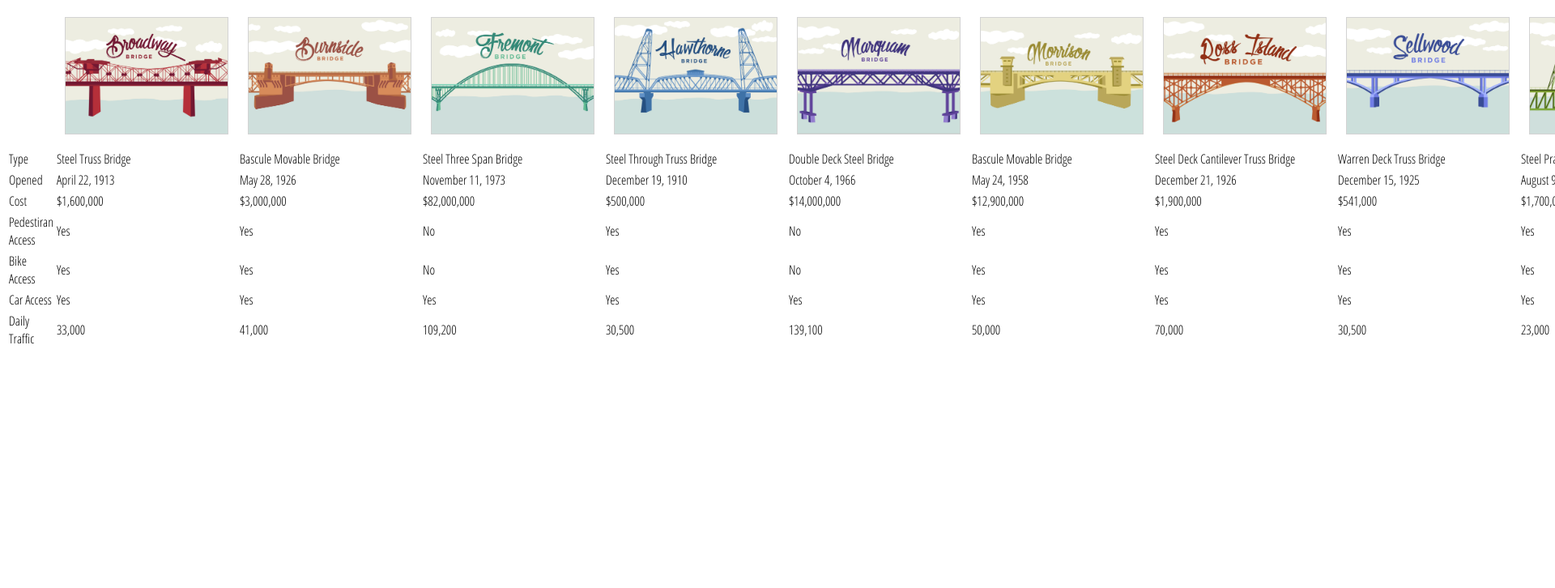
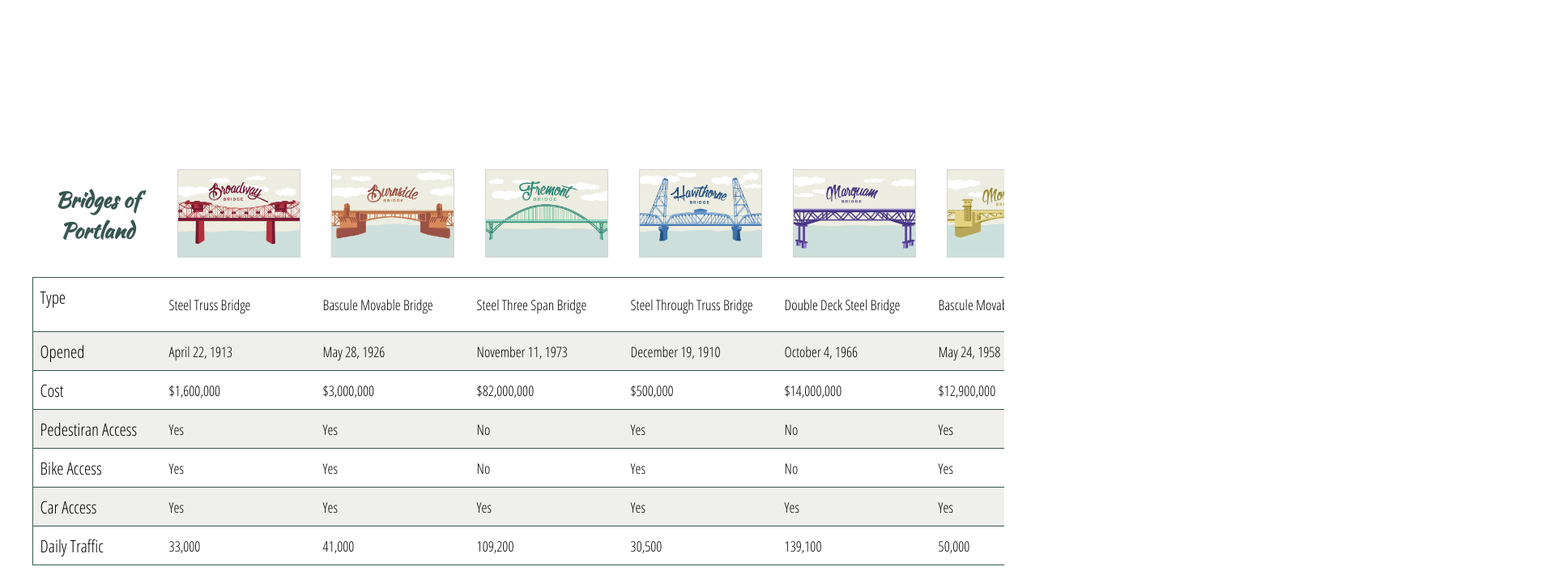
Before and after one commit to ericanafziger/portland-bridges, a plain HTML site: page index.html in a window 1280 px wide. Shown: the top 726 px of the page at 81% size, 1920 px wide, since content can reach past the window. Drawn offline with Linux system fonts and the light colour scheme.

Commit message:
add wrapper and change h1 styling as well as scrolling functionality

```diff
--- a/css/styles.css
+++ b/css/styles.css
@@ -1,9 +1,46 @@
 img {
-  width: 200px;
+  width: 150px;
   margin: 10px;
   border: 1px solid lightgrey;
+}
+#wrapper {
+  margin: 0 auto;
+  width: 95%;
+ overflow: auto;
+ margin-top: 15%;
 }
 
 table {
   font-family: 'Open Sans Condensed', sans-serif;
+  border-spacing: 0.5rem;
+  border-collapse: collapse;
+  text-align: left;
+  margin: 0 auto;
+  font-size: 1.1em;
 }
+
+h1 {
+  font-family: 'Kaushan Script', cursive;
+  color: #38564F;
+  font-size: 26px;
+  text-align: center;
+}
+tbody tr {
+  border: 1px solid #38564F;
+}
+td, th {
+  padding: 9px;
+}
+td:first-child {
+  font-size: 1.2em;
+  padding-right: 100px;
+}
+tbody tr td:first-child {
+  width: 50px;
+  overflow: hidden;
+  display: inline-block;
+  white-space: nowrap; /* prevents text from breaking onto new line*/
+}
+tbody tr:nth-child(even) {
+  background: #EFEFEE;
+}
--- a/index.html
+++ b/index.html
@@ -6,9 +6,11 @@
     <title>Portland Bridges</title>
   </head>
   <body>
+
+    <div id="wrapper">
       <table>
         <thead>
-        <th></th>
+          <th><h1>Bridges of Portland</h1></th>
           <th><img src="img/broadway.jpg" alt="Broadway Bridge"></th>
           <th><img src="img/burnside.jpg" alt="Burnside Bridge"></th>
           <th><img src="img/fremont.jpg" alt="Fremont Bridge"></th>
@@ -123,5 +125,6 @@
 
         </tbody>
       </table>
+    </div>
   </body>
 </html>
```
Lines whose indentation alone changed are shown as unchanged.
